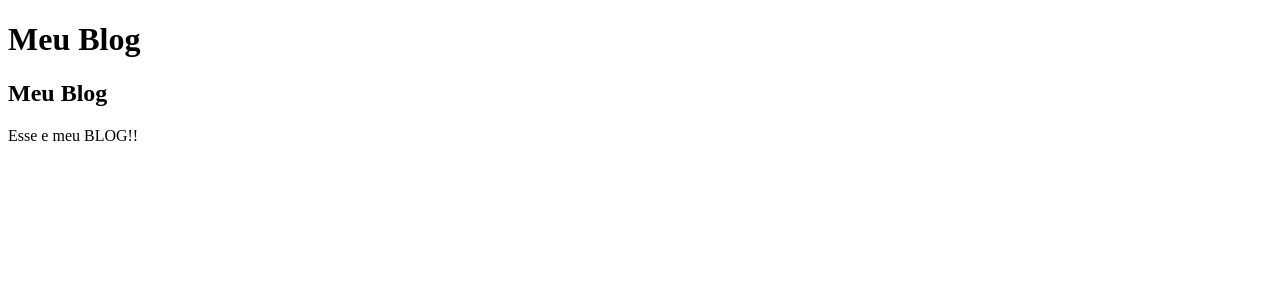
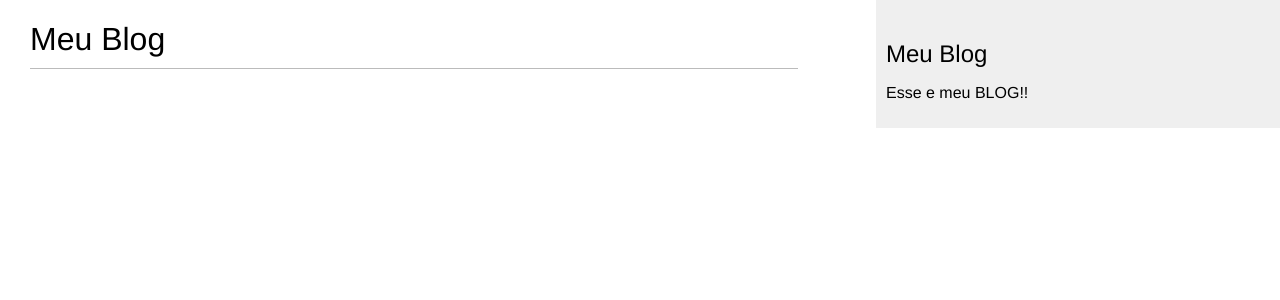
Before and after one commit to DarioCampagnaCoutinho/django03-blog, a Django app: page /blog/ in a window 1280 px wide. Shown: the top 300 px of the page. Run offline with Django 3.2, Linux system fonts and the light colour scheme; data that the repository does not hold is empty.

Commit message:
Criando e configurando css e arquivos estáticos.

```diff
--- /dev/null
+++ b/blog/static/css/blog.css
@@ -0,0 +1,42 @@
+body {
+    margin:0;
+    padding:0;
+    font-family:helvetica, sans-serif;
+}
+
+a {
+    color:#00abff;
+    text-decoration:none;
+}
+
+h1 {
+    font-weight:normal;
+    border-bottom:1px solid #bbb;
+    padding:0 0 10px 0;
+}
+
+h2 {
+    font-weight:normal;
+    margin:30px 0 0;
+}
+
+#content {
+    float:left;
+    width:60%;
+    padding:0 0 0 30px;
+}
+
+#sidebar {
+    float:right;
+    width:30%;
+    padding:10px;
+    background:#efefef;
+    height:100%;
+}
+
+p.date {
+    color:#ccc;
+    font-family: georgia, serif;
+    font-size: 12px;
+    font-style: italic;
+}
--- a/blog/templates/blog/base.html
+++ b/blog/templates/blog/base.html
@@ -1,15 +1,17 @@
 <!DOCTYPE html>
+{% load static %}
 <html lang="pt-BR">
 <head>
     <meta charset="UTF-8">
     <title>{% block title %}{% endblock %}</title>
+    <link href="{% static 'css/blog.css' %}" rel="stylesheet">
 </head>
 <body>
-<div>
+<div id="content">
     {% block content %}
     {% endblock %}
 </div>
-<div>
+<div id="sidebar">
     <h2>Meu Blog</h2>
     <p>Esse e meu BLOG!!</p>
 </div>
--- a/blog/templates/blog/post/detail.html
+++ b/blog/templates/blog/post/detail.html
@@ -4,7 +4,7 @@
 
 {% block content %}
     <h1>{{ post.title }}</h1>
-    <p>
+    <p class="date">
         Published {{ post.publish }} by {{ post.author }}
     </p>
     {{ post.body|linebreaks }}
--- a/blog/templates/blog/post/list.html
+++ b/blog/templates/blog/post/list.html
@@ -8,7 +8,7 @@
         <h2>
             <a href="{{ post.get_absolute_url }}">{{ post.title }}</a>
         </h2>
-        <p>
+        <p class="date">
             Published {{ post.publish }} by {{ post.author }}
         </p>
         {{ post.body|truncatewords:30|linebreaks }}
--- a/mysite/settings.py
+++ b/mysite/settings.py
@@ -119,3 +119,4 @@ USE_TZ = True
 # https://docs.djangoproject.com/en/3.0/howto/static-files/
 
 STATIC_URL = '/static/'
+STATIC_ROOT = os.path.join(BASE_DIR, 'static')
```
